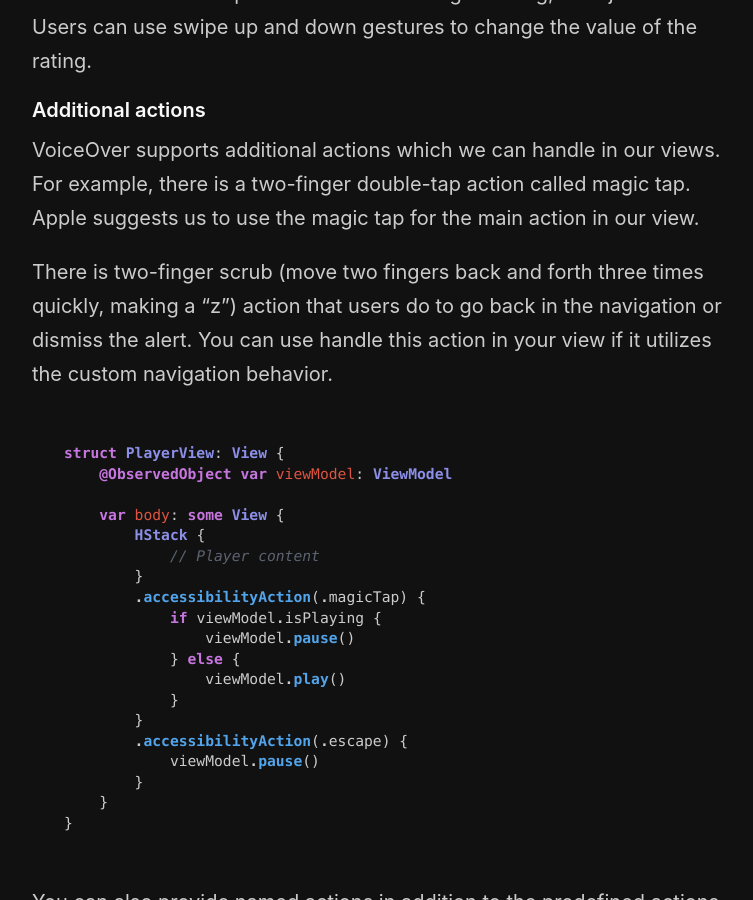
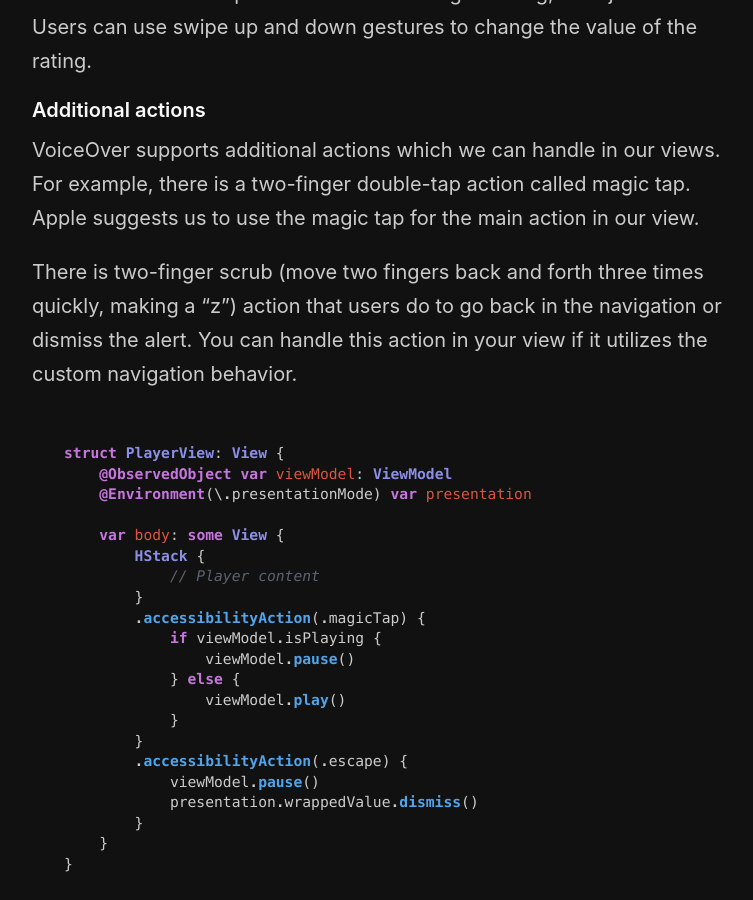
Before and after one commit to mecid/mecid.github.io, a Jekyll site: the page built from _posts/2021-04-15-accessibility-actions-in-swiftui.md, in a window 1280 px wide and 900 px high, scrolled down 2520 px. Shown: the whole window, without its empty margins (258-1011 px from the left). Built offline with Jekyll 4.4.1, drawn with Linux system fonts in a browser that asks for light colours.

Commit message:
escape gesture section fixed in accessibility post

````diff
--- a/_posts/2021-04-15-accessibility-actions-in-swiftui.md
+++ b/_posts/2021-04-15-accessibility-actions-in-swiftui.md
@@ -74,11 +74,12 @@ Whenever the user navigates to the *RatingView*, VoiceOver focuses on the *HStac
 #### Additional actions
 VoiceOver supports additional actions which we can handle in our views. For example, there is a two-finger double-tap action called magic tap. Apple suggests us to use the magic tap for the main action in our view.
 
-There is two-finger scrub (move two fingers back and forth three times quickly, making a "z") action that users do to go back in the navigation or dismiss the alert. You can use handle this action in your view if it utilizes the custom navigation behavior.
+There is two-finger scrub (move two fingers back and forth three times quickly, making a "z") action that users do to go back in the navigation or dismiss the alert. You can handle this action in your view if it utilizes the custom navigation behavior.
 
 ```swift
 struct PlayerView: View {
     @ObservedObject var viewModel: ViewModel
+    @Environment(\.presentationMode) var presentation
 
     var body: some View {
         HStack {
@@ -93,6 +94,7 @@ struct PlayerView: View {
         }
         .accessibilityAction(.escape) {
             viewModel.pause()
+            presentation.wrappedValue.dismiss()
         }
     }
 }
````
